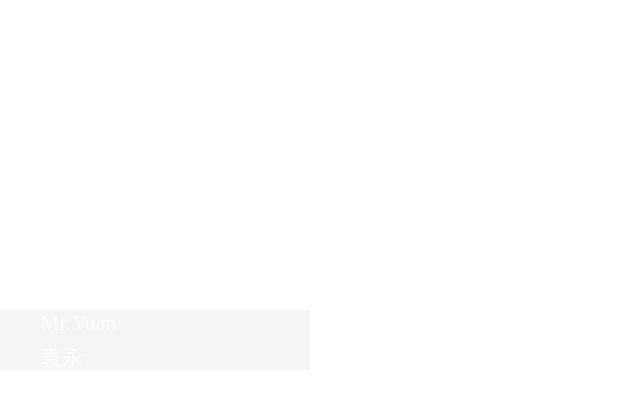
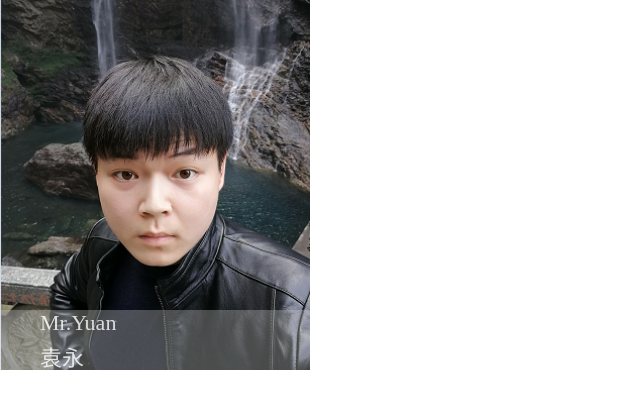
Before and after one commit to ckmvd/node19, a plain HTML site: page index.html in a window 1280 px wide. Shown: the whole page, without its empty margins (0-640 px from the left). Drawn offline with Linux system fonts and the light colour scheme.

Commit message:
Update index.html

```diff
--- a/index.html
+++ b/index.html
@@ -15,7 +15,7 @@
             width: 310px;
             height: 370px;
             position: absolute;
-            background-image: url('images/3.png');
+            background-image: url('3.png');
             background-repeat: no-repeat;
             background-size: cover;
 
```
